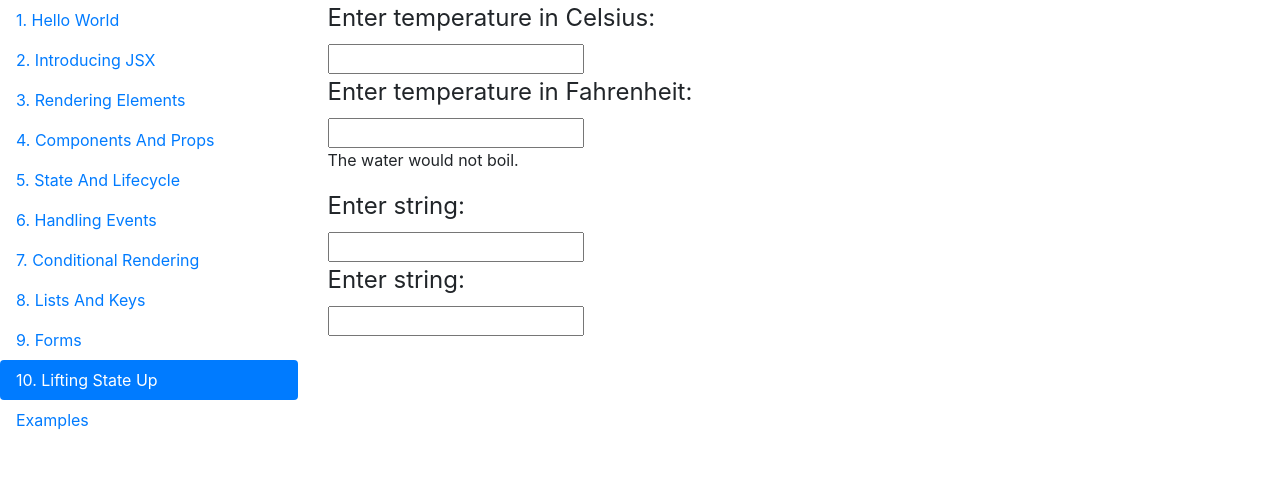
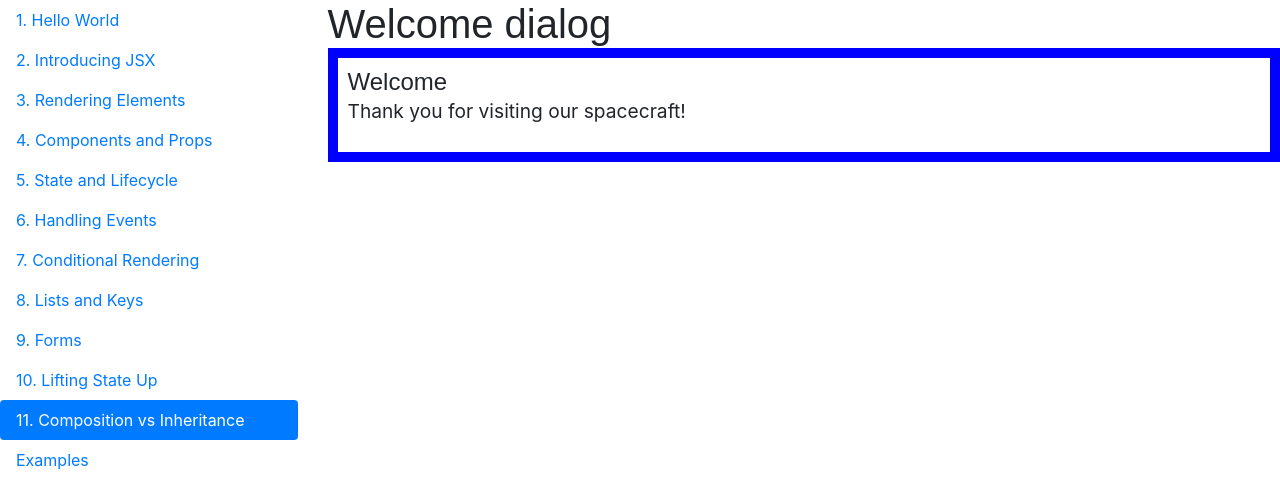
Before and after one commit to vietduy1512/react-indepth, a React (Create React App) app in the folder react-concepts/: page / in a window 1280 px wide. Shown: the top 504 px of the page. Built offline with nearby package versions, Linux system fonts and the light colour scheme.

Commit message:
Implement "Composition vs Inheritance" section

```diff
--- /dev/null
+++ b/react-concepts/src/components/11.composition-vs-inheritance/dialog.css
@@ -0,0 +1,17 @@
+.FancyBorder {
+  padding: 10px 10px;
+  border: 10px solid;
+}
+
+.FancyBorder-blue {
+  border-color: blue;
+}
+
+.Dialog-title {
+  margin: 0;
+  font-family: sans-serif;
+}
+
+.Dialog-message {
+  font-size: larger;
+}
--- /dev/null
+++ b/react-concepts/src/components/11.composition-vs-inheritance/dialog.js
@@ -0,0 +1,37 @@
+import React from 'react';
+import './dialog.css';
+
+function FancyBorder(props) {
+  return (
+    <>
+      <div>
+        {props.title}
+      </div>
+      <div className={'FancyBorder FancyBorder-' + props.color}>
+
+        {props.children}
+      </div>
+    </>
+  );
+}
+
+function Dialog() {
+  return (
+    <FancyBorder color="blue"
+      title={
+        <h1 className="Dialog-title">
+          Welcome dialog
+        </h1>
+      }
+    >
+      <h4 className="Dialog-title">
+        Welcome
+      </h4>
+      <p className="Dialog-message">
+        Thank you for visiting our spacecraft!
+      </p>
+    </FancyBorder>
+  );
+}
+
+export default Dialog;
--- /dev/null
+++ b/react-concepts/src/components/11.composition-vs-inheritance/index.js
@@ -0,0 +1,10 @@
+import React from 'react';
+import Dialog from './dialog';
+
+function Composition() {
+  return (
+    <Dialog />
+  );
+}
+
+export default Composition;
--- a/react-concepts/src/components/index.js
+++ b/react-concepts/src/components/index.js
@@ -10,6 +10,7 @@ import { UnableToUpdateComponents, AbleToUpdateComponents } from './examples/upd
 import ListsAndKeys from './8.lists-and-keys';
 import Form from './9.forms';
 import LiftingStateUp from './10.lifting-state-up';
+import Composition from './11.composition-vs-inheritance';
 
 const components = [
     {
@@ -28,12 +29,12 @@ const components = [
         content: <RenderingElements />
     },
     {
-        title: "4. Components And Props",
+        title: "4. Components and Props",
         id: "v-pills-components-and-props",
         content: <ComponentsAndProps />
     },
     {
-        title: "5. State And Lifecycle",
+        title: "5. State and Lifecycle",
         id: "v-pills-state-and-lifecycle",
         content: <StateAndLifecycle />
     },
@@ -48,7 +49,7 @@ const components = [
         content: <ConditionalRendering />
     },
     {
-        title: "8. Lists And Keys",
+        title: "8. Lists and Keys",
         id: "v-pills-lists-and-keys",
         content: <ListsAndKeys />
     },
@@ -58,10 +59,15 @@ const components = [
         content: <Form />
     },
     {
-        isSelected: true,
         title: "10. Lifting State Up",
         id: "v-pills-lifting-state-up",
         content: <LiftingStateUp />
+    },
+    {
+        isSelected: true,
+        title: "11. Composition vs Inheritance",
+        id: "v-pills-composition-vs-Inheritance",
+        content: <Composition />
     },
     {
         title: "Examples",
```
